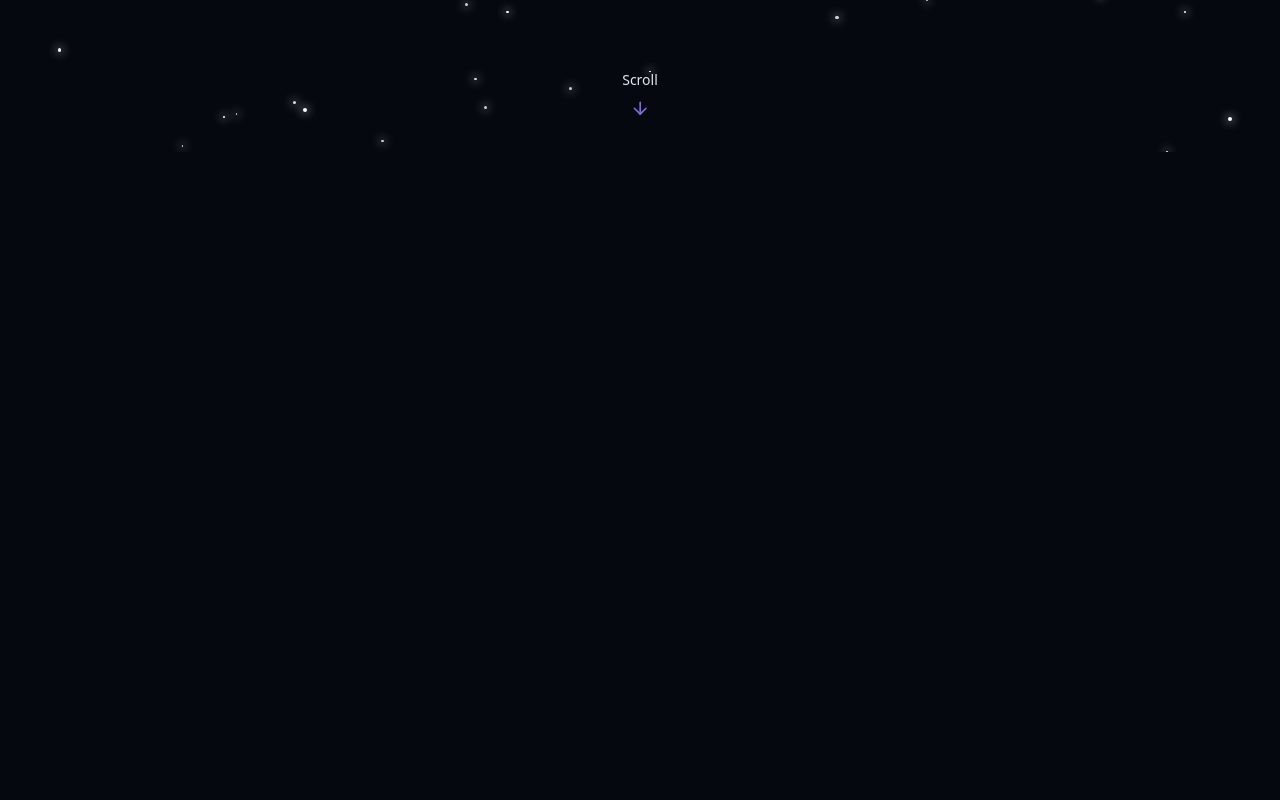
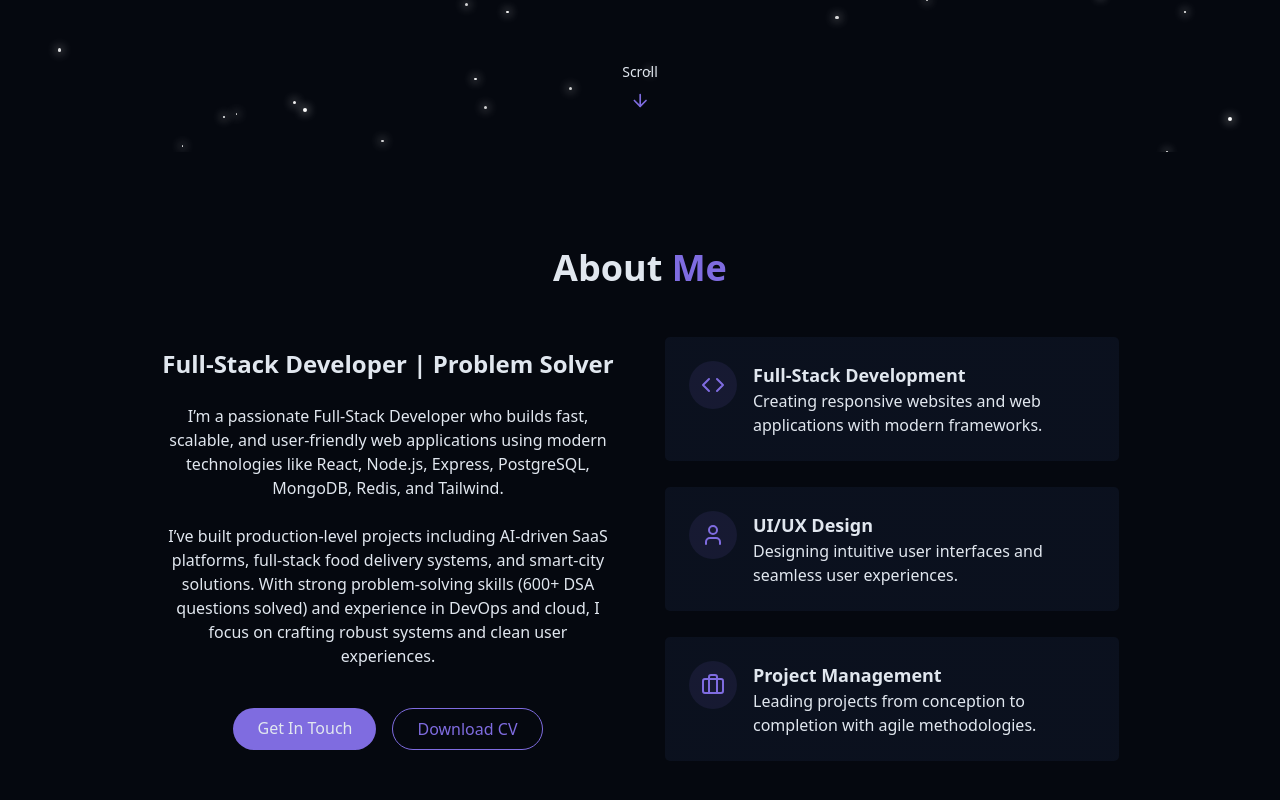
Before and after one commit to hardiksharmaa/Portfolio, a React (Vite) app: page / in a window 1280 px wide. Shown: the part 648-1448 px from the top of the page. Before the commit the page ends 800 px from the top, so only its background shows below. Built offline with nearby package versions, Linux system fonts and the light colour scheme.

Commit message:
about-section

```diff
--- /dev/null
+++ b/src/components/AboutSection.jsx
@@ -0,0 +1,90 @@
+import { Briefcase, Code, User } from "lucide-react";
+
+export const AboutSection = () => {
+  return (
+    <section id="about" className="py-24 px-4 relative">
+      {" "}
+      <div className="container mx-auto max-w-5xl">
+        <h2 className="text-3xl md:text-4xl font-bold mb-12 text-center">
+          About <span className="text-primary"> Me</span>
+        </h2>
+
+        <div className="grid grid-cols-1 md:grid-cols-2 gap-12 items-center">
+          <div className="space-y-6">
+            <h3 className="text-2xl font-semibold">
+              Full-Stack Developer | Problem Solver
+            </h3>
+
+            <p className="text-muted-foreground">
+              I’m a passionate Full-Stack Developer who builds fast, scalable, and user-friendly web applications using modern technologies like React, Node.js, Express, PostgreSQL, MongoDB, Redis, and Tailwind.
+            </p>
+
+            <p className="text-muted-foreground">
+              I’ve built production-level projects including AI-driven SaaS platforms, full-stack food delivery systems, and smart-city solutions. With strong problem-solving skills (600+ DSA questions solved) and experience in DevOps and cloud, I focus on crafting robust systems and clean user experiences.
+            </p>
+
+            <div className="flex flex-col sm:flex-row gap-4 pt-4 justify-center">
+              <a href="#contact" className="cosmic-button">
+                {" "}
+                Get In Touch
+              </a>
+
+              <a
+                href=""
+                className="px-6 py-2 rounded-full border border-primary text-primary hover:bg-primary/10 transition-colors duration-300"
+              >
+                Download CV
+              </a>
+            </div>
+          </div>
+
+          <div className="grid grid-cols-1 gap-6">
+            <div className="gradient-border p-6 card-hover">
+              <div className="flex items-start gap-4">
+                <div className="p-3 rounded-full bg-primary/10">
+                  <Code className="h-6 w-6 text-primary" />
+                </div>
+                <div className="text-left">
+                  <h4 className="font-semibold text-lg"> Full-Stack Development</h4>
+                  <p className="text-muted-foreground">
+                    Creating responsive websites and web applications with
+                    modern frameworks.
+                  </p>
+                </div>
+              </div>
+            </div>
+            <div className="gradient-border p-6 card-hover">
+              <div className="flex items-start gap-4">
+                <div className="p-3 rounded-full bg-primary/10">
+                  <User className="h-6 w-6 text-primary" />
+                </div>
+                <div className="text-left">
+                  <h4 className="font-semibold text-lg">UI/UX Design</h4>
+                  <p className="text-muted-foreground">
+                    Designing intuitive user interfaces and seamless user
+                    experiences.
+                  </p>
+                </div>
+              </div>
+            </div>
+            <div className="gradient-border p-6 card-hover">
+              <div className="flex items-start gap-4">
+                <div className="p-3 rounded-full bg-primary/10">
+                  <Briefcase className="h-6 w-6 text-primary" />
+                </div>
+
+                <div className="text-left">
+                  <h4 className="font-semibold text-lg">Project Management</h4>
+                  <p className="text-muted-foreground">
+                    Leading projects from conception to completion with agile
+                    methodologies.
+                  </p>
+                </div>
+              </div>
+            </div>
+          </div>
+        </div>
+      </div>
+    </section>
+  );
+};
--- a/src/pages/Home.jsx
+++ b/src/pages/Home.jsx
@@ -2,6 +2,7 @@ import { ThemeToggle } from "../components/ThemeToggle";
 import { StarBackground } from "@/components/StarBackground";
 import { Navbar } from "../components/Navbar";
 import {HeroSection} from "../components/HeroSection";
+import {AboutSection} from "../components/AboutSection";
 
 export const Home = () => {
   return (
@@ -12,6 +13,8 @@ export const Home = () => {
       <main>
         <HeroSection/>
       </main>
+      <AboutSection/>
+
 
     </div>
   );
```
